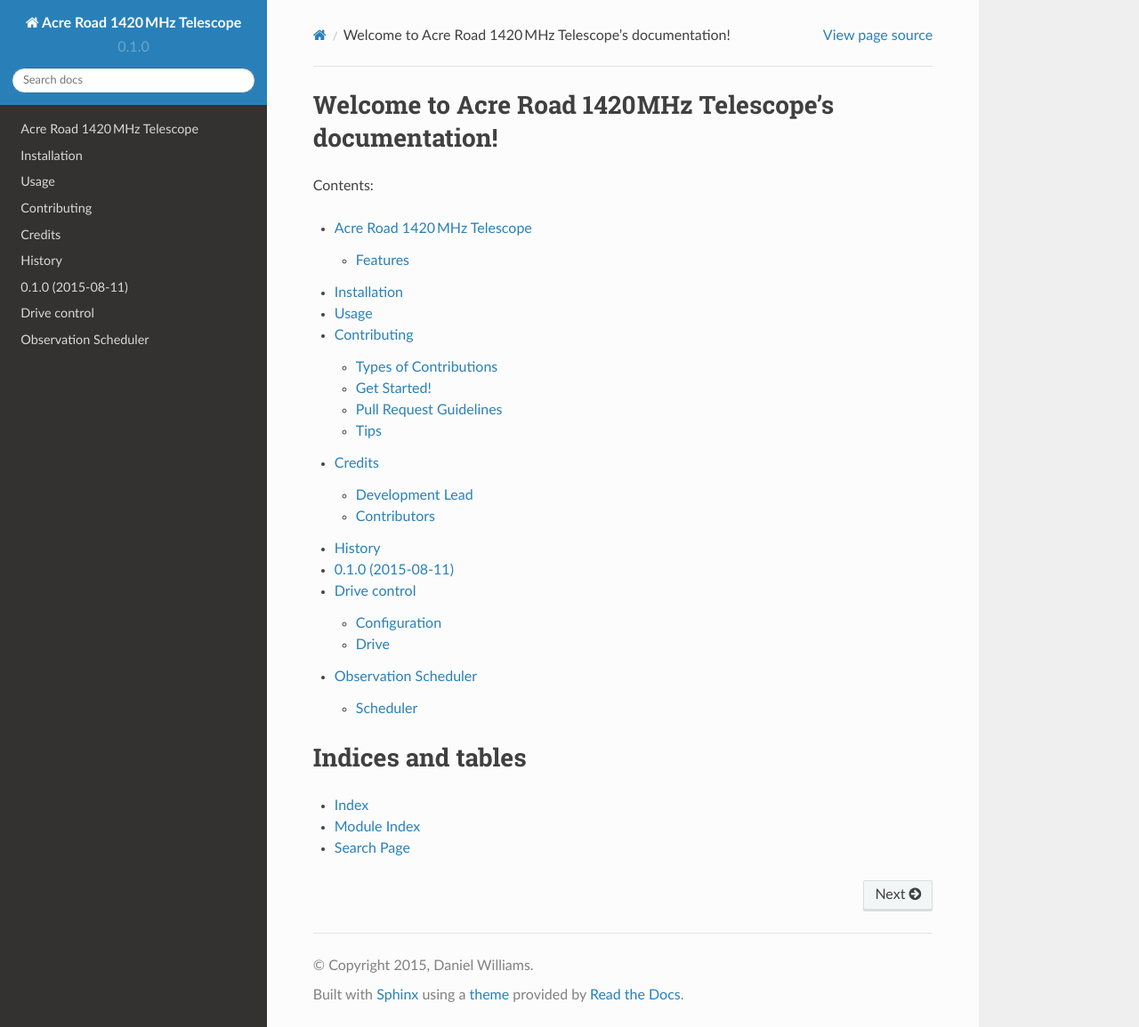
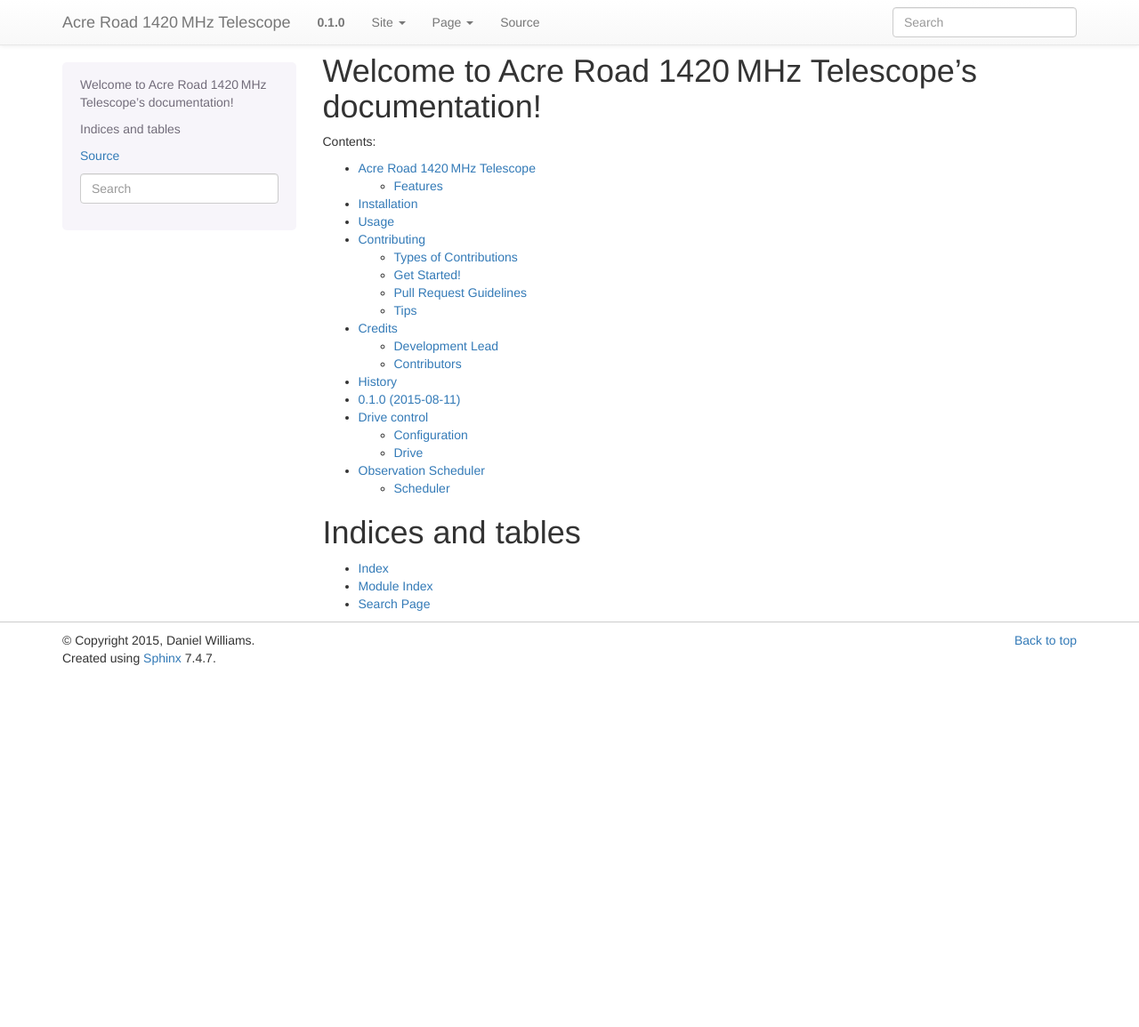
Before and after one commit to acrerd/acreroad_1420, a Sphinx documentation site: the page built from docs/index.rst, in a window 1280 px wide and 1155 px high. Shown: the whole window at 89% size. Built offline with Sphinx 7.4.7, drawn with Linux system fonts in a browser that asks for light colours.

Commit message:
Updated docs.

```diff
--- a/docs/conf.py
+++ b/docs/conf.py
@@ -15,6 +15,8 @@
 
 import sys
 import os
+
+import sphinx_bootstrap_theme
 
 # If extensions (or modules to document with autodoc) are in another
 # directory, add these directories to sys.path here. If the directory is
@@ -112,20 +114,21 @@ pygments_style = 'sphinx'
 # The theme to use for HTML and HTML Help pages.  See the documentation for
 # a list of builtin themes.
 #html_theme = 'default'
-on_rtd = os.environ.get('READTHEDOCS', None) == 'True'
-if not on_rtd:  # only import and set the theme if we're building docs locally
-    import sphinx_rtd_theme
-    html_theme = 'sphinx_rtd_theme'
-    html_theme_path = [sphinx_rtd_theme.get_html_theme_path()]
 
-else:
-    sys.path.insert(0, os.path.abspath('../../'))
-    sys.path.insert(0, os.path.abspath('../acreroad_1420'))
+html_theme = 'bootstrap'
+html_theme_path = sphinx_bootstrap_theme.get_html_theme_path()
+
 
 # Theme options are theme-specific and customize the look and feel of a
 # theme further.  For a list of options available for each theme, see the
 # documentation.
 #html_theme_options = {}
+html_theme_options = {
+
+    # Render the next and previous page links in navbar. (Default: true)
+    'navbar_sidebarrel': False,
+}
+
 
 # Add any paths that contain custom themes here, relative to this directory.
 #html_theme_path = []
@@ -152,6 +155,7 @@ else:
 # static files, so a file named "default.css" will overwrite the builtin
 # "default.css".
 html_static_path = ['_static']
+templates_path = ['_templates']
 
 # If not '', a 'Last updated on:' timestamp is inserted at every page
 # bottom, using the given strftime format.
@@ -163,6 +167,9 @@ html_static_path = ['_static']
 
 # Custom sidebar templates, maps document names to template names.
 #html_sidebars = {}
+render_sidebar = True
+html_sidebars = {'**': ['localtoc.html', 'sourcelink.html', 'searchbox.html']}
+
 
 # Additional templates that should be rendered to pages, maps page names
 # to template names.
```
